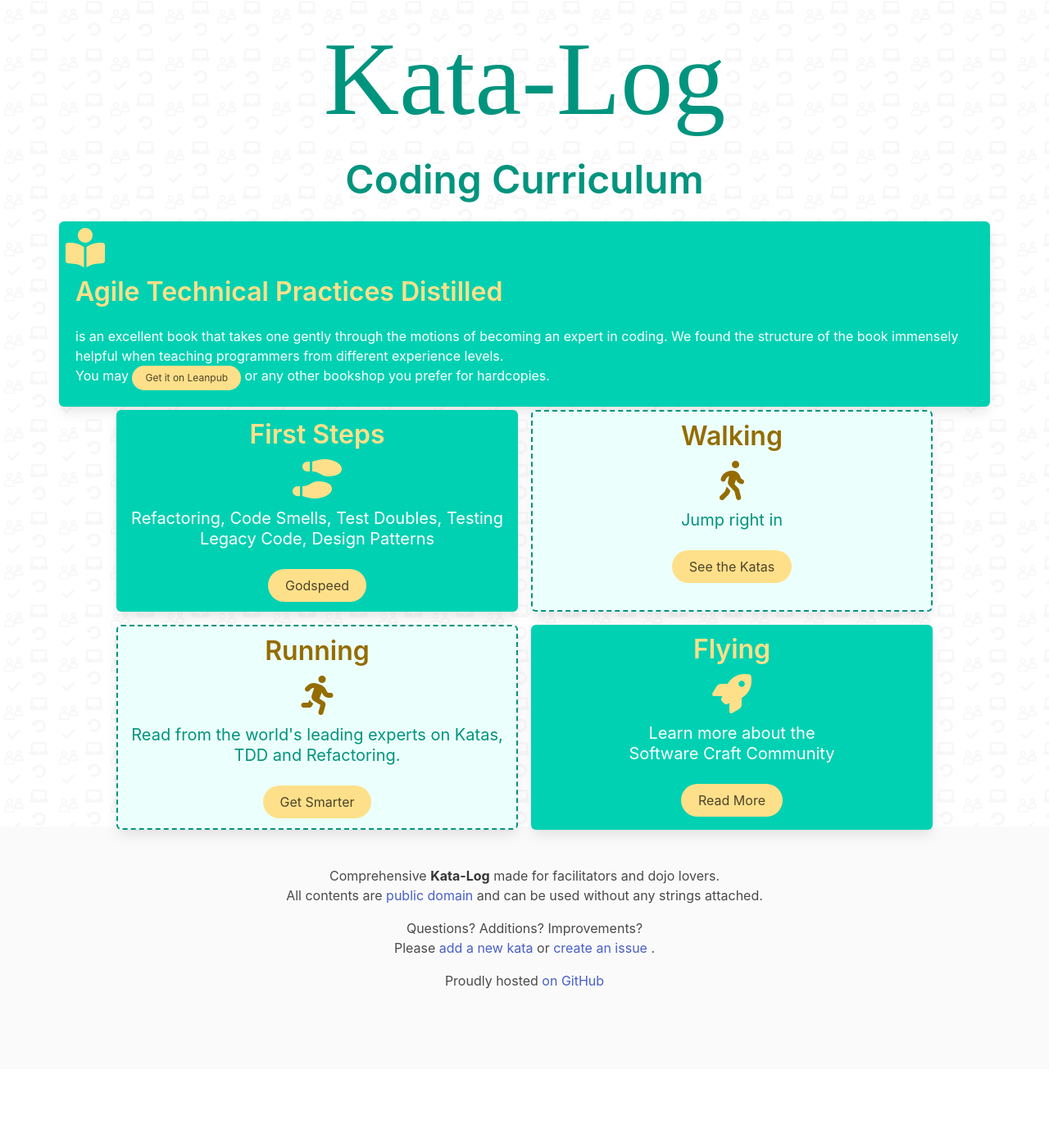
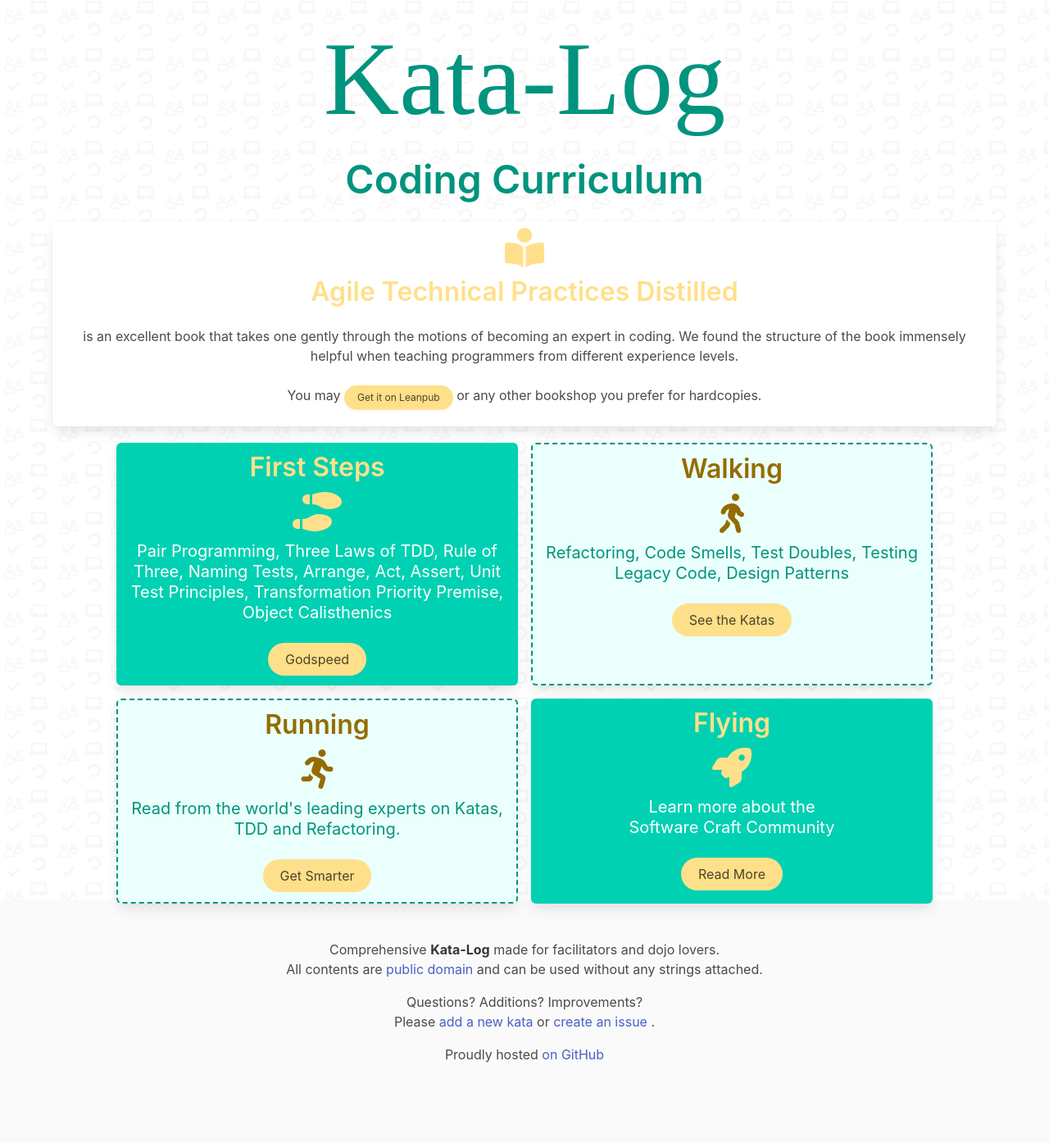
Before and after one commit to softwarecrafters/kata-log, a Jekyll site: the page built from curriculum.html, in a window 1280 px wide. Shown: the whole page at 82% size. Built offline with Jekyll 4.4.1, drawn with Linux system fonts in a browser that asks for light colours; some web fonts are replaced; before the commit the page ends 1304 px from its top, so only the background shows below that.

Commit message:
continuous improvement

```diff
--- a/curriculum.html
+++ b/curriculum.html
@@ -3,7 +3,7 @@
 layout: landing
 ---
 
-<div class="box has-background-primary has-text-white is-8 m-2">
+<div class="box has-text-centered">
 
     <span class="icon is-size-1 block has-text-warning">
         <i class="fas fa-book-open-reader" aria-hidden="true"></i>
@@ -16,7 +16,7 @@
     <p>
         is an excellent book that takes one gently through the motions of becoming an expert in coding.
         We found the structure of the book immensely helpful when teaching programmers from different experience
-        levels.
+        levels.<br><br>
     </p>
     <p>
         You may
@@ -33,8 +33,7 @@
         <span class="icon is-size-1 block has-text-warning">
             <i class="fas fa-shoe-prints" aria-hidden="true"></i>
         </span>
-        <p class="subtitle has-text-white">Refactoring, Code Smells, Test Doubles, Testing Legacy Code, Design
-            Patterns</p>
+        <p class="subtitle has-text-white">Pair Programming, Three Laws of TDD, Rule of Three, Naming Tests, Arrange, Act, Assert, Unit Test Principles, Transformation Priority Premise, Object Calisthenics</p>
         <a class="button is-warning is-rounded" href="curriculum.html">Godspeed</a>
     </div>
     <div class="column box has-background-primary-light has-border is-5 m-2">
@@ -42,7 +41,7 @@
         <span class="icon is-size-1 block has-text-primary-dark has-text-warning-dark">
             <i class="fas fa-person-walking" aria-hidden="true"></i>
         </span>
-        <p class="subtitle has-text-primary-dark">Jump right in</p>
+        <p class="subtitle has-text-primary-dark">Refactoring, Code Smells, Test Doubles, Testing Legacy Code, Design Patterns</p>
         <a class="button is-warning is-rounded" href="katas.html">See the Katas</a>
     </div>
     <div class="column box has-background-primary-light has-border is-5 m-2">
```
